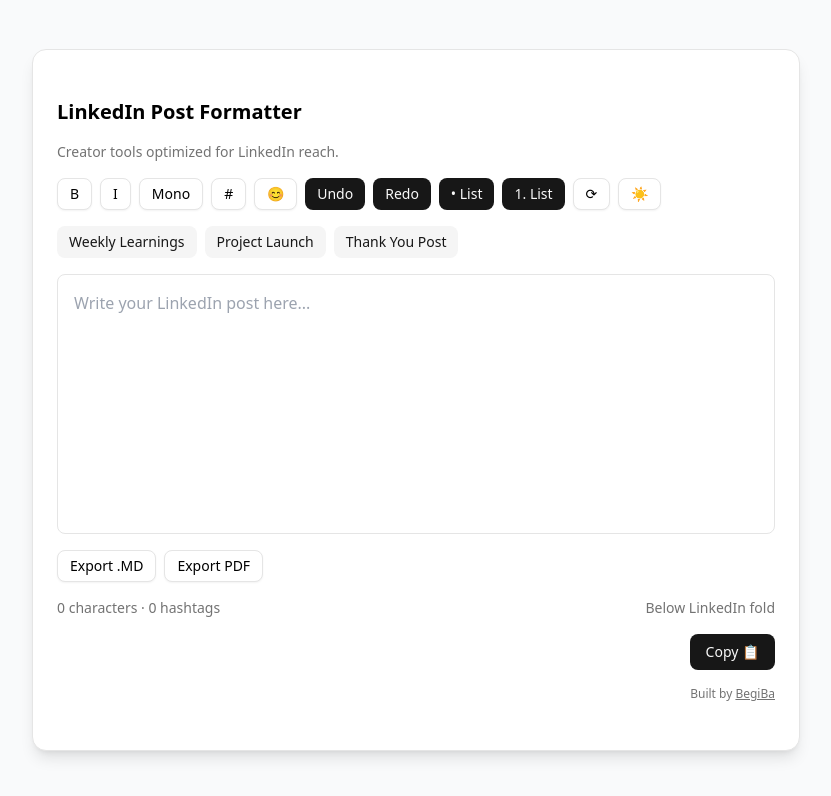
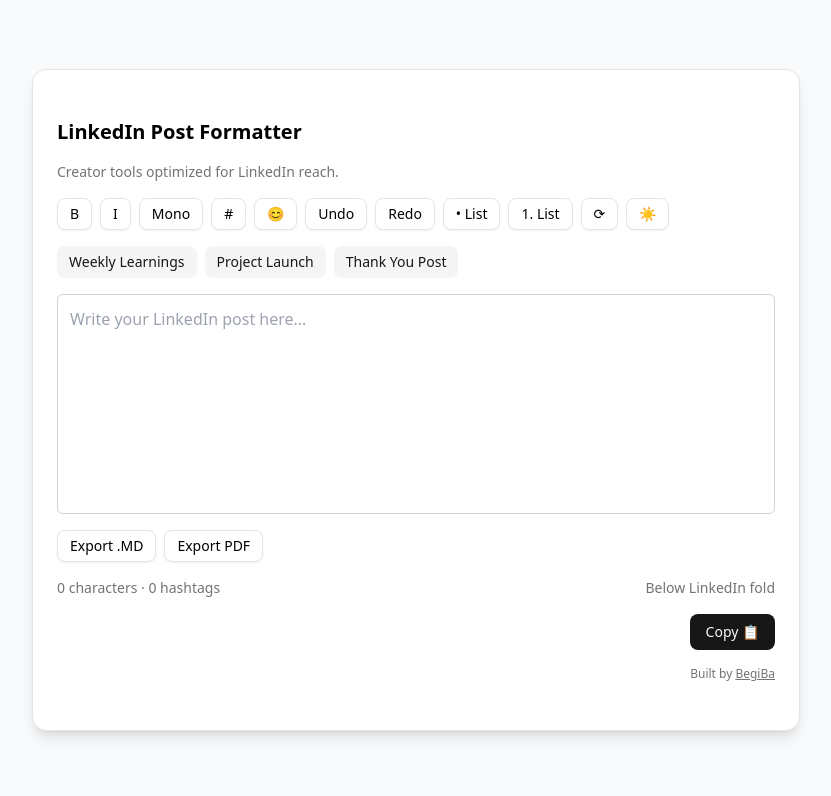
Before and after one commit to Begiba/linkedin-post-formatter, a Next.js app: page / in a window 1280 px wide. Shown: the top 796 px of the page, without its empty margins (224-1055 px from the left). Built offline with nearby package versions, Linux system fonts and the light colour scheme.

Commit message:
ordered, unordered, undo, redo functionality implemented

```diff
--- a/app/globals.css
+++ b/app/globals.css
@@ -124,8 +124,39 @@
   }
 }
 
+.editor {
+  min-height: 220px;
+  padding: 12px;
+  border: 1px solid #d1d5db;
+  border-radius: 6px;
+  outline: none;
+  white-space: pre-wrap;
+}
+
 .editor:empty::before {
   content: attr(data-placeholder);
-  color: #9ca3af; /* gray-400 */
+  color: #9ca3af;
   pointer-events: none;
 }
+
+
+.editor ul {
+  list-style-type: disc;
+  margin-left: 1.5rem;
+  padding-left: 1rem;
+}
+
+.editor ol {
+  list-style-type: decimal;
+  margin-left: 1.5rem;
+  padding-left: 1rem;
+}
+
+.editor li {
+  display: list-item;
+}
+
+.editor ul,
+.editor ol {
+  list-style-position: inside;
+}
--- a/app/page.tsx
+++ b/app/page.tsx
@@ -202,10 +202,10 @@
             <Button size="sm" variant="outline" onClick={() => { applyFormat(monoMap); track('format_mono'); }} title="Monospace">Mono</Button>
             <Button size="sm" variant="outline" onClick={addHashtags} title="Add hashtags">#</Button>
             <Button size="sm" variant="outline" onClick={() => setShowEmojis(v => !v)} title="Emoji picker">😊</Button>
-            <Button size="sm" onClick={() => exec('undo')}>Undo</Button>
-            <Button size="sm" onClick={() => exec('redo')}>Redo</Button>
-            <Button size="sm" onMouseDown={(e) => e.preventDefault()} onClick={() => exec('insertUnorderedList')}>• List</Button>
-            <Button size="sm" onMouseDown={(e) => e.preventDefault()} onClick={() => exec('insertOrderedList')}>1. List</Button>
+            <Button size="sm" variant="outline" onClick={() => exec('undo')}>Undo</Button>
+            <Button size="sm" variant="outline" onClick={() => exec('redo')}>Redo</Button>
+            <Button size="sm" variant="outline" onMouseDown={(e) => e.preventDefault()} onClick={() => exec('insertOrderedList')}>• List</Button>
+            <Button size="sm" variant="outline" onMouseDown={(e) => e.preventDefault()} onClick={() => exec('insertOrderedList')}>1. List</Button>
             <Button size="sm" variant="outline" onClick={reset} title="Reset">⟳</Button>
             <Button size="sm" variant="outline" onClick={toggleDarkMode} title="Toggle Dark Mode">{darkMode ? "🌙" : "☀️"}</Button>
           </div>
@@ -237,7 +237,7 @@
             ref={editorRef}
             contentEditable
             suppressContentEditableWarning
-            className="editor w-full min-h-[260px] p-4 border rounded-md focus:outline-none focus:ring-2 focus:ring-blue-500 bg-white dark:bg-gray-700 dark:text-white mt-2"
+            className="editor"
             onInput={(e: React.FormEvent<HTMLDivElement>) =>
               setText((e.currentTarget).innerText)
             }
```
